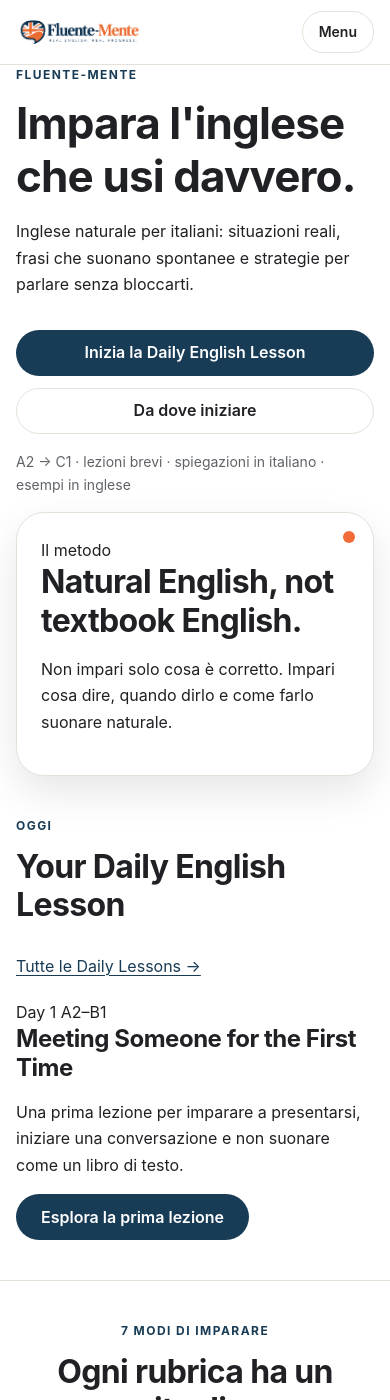
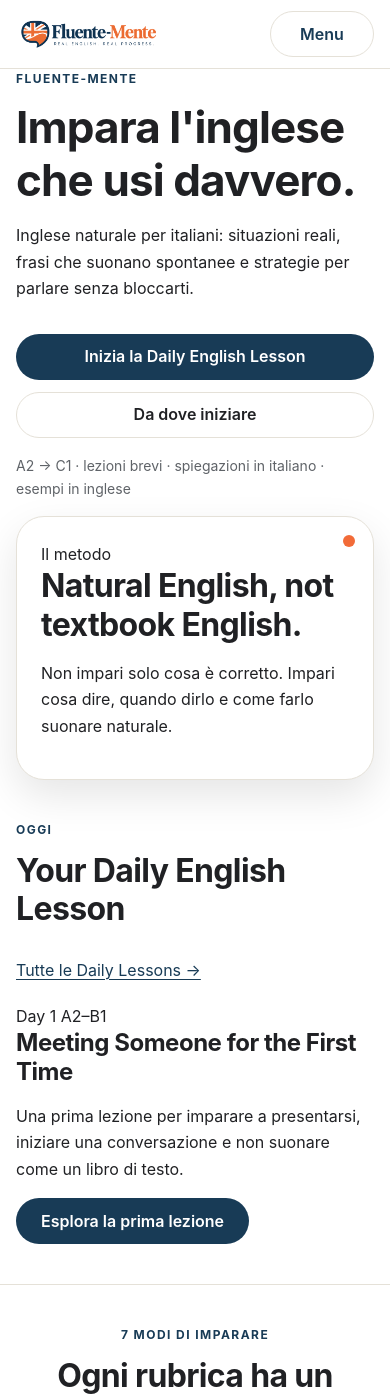
Before and after one commit to Nausica-20/Fluente-Mente, a Jekyll site: the page built from index.md, in a window 390 px wide and 1400 px high. Built offline with Jekyll 4.4.1, drawn with Linux system fonts in a browser that asks for light colours.

Commit message:
Update header styles and navigation responsiveness
Refactor header styles for improved layout and design consistency.

```diff
--- a/_sass/_header.scss
+++ b/_sass/_header.scss
@@ -1,173 +1,325 @@
 // ============================================================
-// Fluente-Mente — Header & Navigation
+// Fluente-Mente — Header
 // ============================================================
+
+// ------------------------------------------------------------
+// Header
+// ------------------------------------------------------------
 
 .site-header {
   position: relative;
   z-index: $z-header;
+
   width: 100%;
+
+  background: $color-background;
   border-bottom: $border-width solid $color-border;
-  background: rgba(255, 255, 255, 0.96);
 }
 
+
+// ------------------------------------------------------------
+// Header Inner
+// ------------------------------------------------------------
+
 .header-inner {
+  min-height: $header-height;
+
   display: flex;
   align-items: center;
   justify-content: space-between;
-  min-height: $header-height;
+
   gap: $space-6;
 }
+
+
+// ------------------------------------------------------------
+// Brand
+// ------------------------------------------------------------
 
 .site-brand {
   display: inline-flex;
   align-items: center;
+
   flex-shrink: 0;
-  color: $color-text;
+
+  color: $brand-navy;
   text-decoration: none;
+
+  transition:
+    opacity $transition-fast,
+    transform $transition-fast;
+
+  &:hover {
+    opacity: 0.92;
+  }
+
+  &:focus-visible {
+    outline: 3px solid $brand-orange;
+    outline-offset: 4px;
+    border-radius: $radius-sm;
+  }
 }
 
-.site-brand:hover {
-  color: $color-primary;
-  text-decoration: none;
-}
+
+// ------------------------------------------------------------
+// Logo
+// ------------------------------------------------------------
 
 .site-logo {
   display: block;
+
   width: auto;
   height: 54px;
-  max-width: 200px;
+
+  max-width: 210px;
+
   object-fit: contain;
 }
 
-@media (max-width: $breakpoint-md) {
-  .site-logo {
-    height: 52px;
-    max-width: 195px;
-  }
-}
 
-@media (max-width: $breakpoint-sm) {
-  .site-logo {
-    height: 48px;
-    max-width: 180px;
-  }
-}
+// ------------------------------------------------------------
+// Fallback Site Name
+// ------------------------------------------------------------
 
 .site-name {
+  display: inline-block;
+
+  color: $brand-navy;
+
   font-size: $font-size-xl;
   font-weight: $font-weight-bold;
+
+  line-height: 1;
+
   letter-spacing: -0.02em;
 }
 
+
+// ------------------------------------------------------------
+// Navigation
+// ------------------------------------------------------------
+
 .site-nav {
+  position: relative;
+
   display: flex;
   align-items: center;
 }
 
+
+// ------------------------------------------------------------
+// Navigation Menu — Desktop
+// ------------------------------------------------------------
+
 .nav-menu {
   display: flex;
   align-items: center;
+
   gap: $space-5;
 }
 
+
+// ------------------------------------------------------------
+// Navigation Links
+// ------------------------------------------------------------
+
 .nav-link {
   position: relative;
+
   display: inline-flex;
   align-items: center;
-  min-height: $header-height;
-  color: $color-text-muted;
+
+  min-height: 44px;
+
+  color: $brand-navy;
+
   font-size: $font-size-sm;
-  font-weight: $font-weight-medium;
+  font-weight: $font-weight-semibold;
+
   text-decoration: none;
-  white-space: nowrap;
+
+  transition:
+    color $transition-fast,
+    opacity $transition-fast;
+
+  &:hover {
+    color: $brand-orange;
+  }
+
+  &:focus-visible {
+    outline: 3px solid $brand-orange;
+    outline-offset: 3px;
+    border-radius: $radius-sm;
+  }
+
+  &.is-active {
+    color: $brand-orange;
+  }
+
+  &.is-active::after {
+    content: "";
+
+    position: absolute;
+    left: 0;
+    right: 0;
+    bottom: 4px;
+
+    height: 2px;
+
+    background: $brand-orange;
+
+    border-radius: $radius-pill;
+  }
 }
 
-.nav-link::after {
-  position: absolute;
-  right: 0;
-  bottom: 0;
-  left: 0;
-  height: 3px;
-  border-radius: $radius-pill;
-  background: $color-primary;
-  content: "";
-  opacity: 0;
-  transform: scaleX(0.5);
-  transition: opacity $transition-fast, transform $transition-fast;
-}
 
-.nav-link:hover {
-  color: $color-primary;
-}
-
-.nav-link:hover::after,
-.nav-link.is-active::after {
-  opacity: 1;
-  transform: scaleX(1);
-}
-
-.nav-link.is-active {
-  color: $color-primary;
-  font-weight: $font-weight-semibold;
-}
+// ------------------------------------------------------------
+// Mobile Menu Button
+// ------------------------------------------------------------
 
 .nav-toggle {
   display: none;
+
   align-items: center;
   justify-content: center;
-  min-height: 42px;
-  padding: $space-2 $space-4;
+
+  min-width: 120px;
+  min-height: 48px;
+
+  padding: $space-3 $space-5;
+
+  background: $color-background;
+
   border: $border-width solid $color-border;
   border-radius: $radius-pill;
-  background: $color-background;
-  color: $color-text;
-  font-size: $font-size-sm;
+
+  color: $brand-navy;
+
+  font-family: inherit;
+  font-size: $font-size-base;
   font-weight: $font-weight-semibold;
+
+  cursor: pointer;
+
+  transition:
+    background-color $transition-fast,
+    border-color $transition-fast,
+    color $transition-fast,
+    transform $transition-fast;
+
+  &:hover {
+    background: $brand-cream;
+    border-color: $brand-orange;
+    color: $brand-orange;
+  }
+
+  &:active {
+    transform: translateY(1px);
+  }
+
+  &:focus-visible {
+    outline: 3px solid $brand-orange;
+    outline-offset: 3px;
+  }
 }
 
-.nav-toggle:hover {
-  border-color: $color-primary;
-  color: $color-primary;
-}
+
+// ------------------------------------------------------------
+// Mobile
+// ------------------------------------------------------------
 
 @media (max-width: $breakpoint-lg) {
-  .header-inner { min-height: 68px; }
-  .nav-menu { gap: $space-3; }
-  .nav-link { font-size: $font-size-xs; }
-}
 
-@media (max-width: $breakpoint-md) {
-  .site-header { position: sticky; top: 0; }
-  .header-inner { min-height: 64px; }
-  .site-logo { max-width: 140px; height: 42px; }
-  .nav-toggle { display: inline-flex; }
+  .nav-toggle {
+    display: inline-flex;
+  }
 
   .nav-menu {
     position: absolute;
-    top: 100%;
+
+    top: calc(100% + #{$space-3});
     right: 0;
-    left: 0;
+
     z-index: $z-menu;
+
     display: none;
+
+    width: 280px;
+    max-width: calc(100vw - #{$space-8});
+
+    padding: $space-3;
+
     flex-direction: column;
     align-items: stretch;
-    gap: 0;
-    padding: $space-3 $space-6 $space-5;
-    border-bottom: $border-width solid $color-border;
+    gap: $space-1;
+
     background: $color-background;
-    box-shadow: $shadow-md;
+
+    border: $border-width solid $color-border;
+    border-radius: $radius-lg;
+
+    box-shadow: $shadow-lg;
   }
 
-  .site-nav:focus-within .nav-menu,
-  .nav-menu.is-open { display: flex; }
+  .nav-menu.is-open {
+    display: flex;
+  }
 
   .nav-link {
-    min-height: auto;
-    padding: $space-3 0;
-    border-bottom: $border-width solid $color-border;
+    width: 100%;
+
+    min-height: 48px;
+
+    padding: $space-3 $space-4;
+
+    border-radius: $radius-md;
+
+    justify-content: flex-start;
+
     font-size: $font-size-base;
   }
 
-  .nav-link:last-child { border-bottom: 0; }
-  .nav-link::after { display: none; }
+  .nav-link:hover {
+    background: $brand-cream;
+  }
+
+  .nav-link.is-active {
+    background: $brand-cream;
+    color: $brand-orange;
+  }
+
+  .nav-link.is-active::after {
+    display: none;
+  }
 }
+
+
+// ------------------------------------------------------------
+// Small Mobile
+// ------------------------------------------------------------
+
+@media (max-width: $breakpoint-sm) {
+
+  .header-inner {
+    min-height: 68px;
+
+    gap: $space-3;
+  }
+
+  .site-logo {
+    height: 48px;
+    max-width: 190px;
+  }
+
+  .nav-toggle {
+    min-width: 104px;
+    min-height: 46px;
+
+    padding: $space-2 $space-4;
+  }
+
+  .nav-menu {
+    width: 260px;
+    max-width: calc(100vw - #{$space-6});
+  }
+}
```
